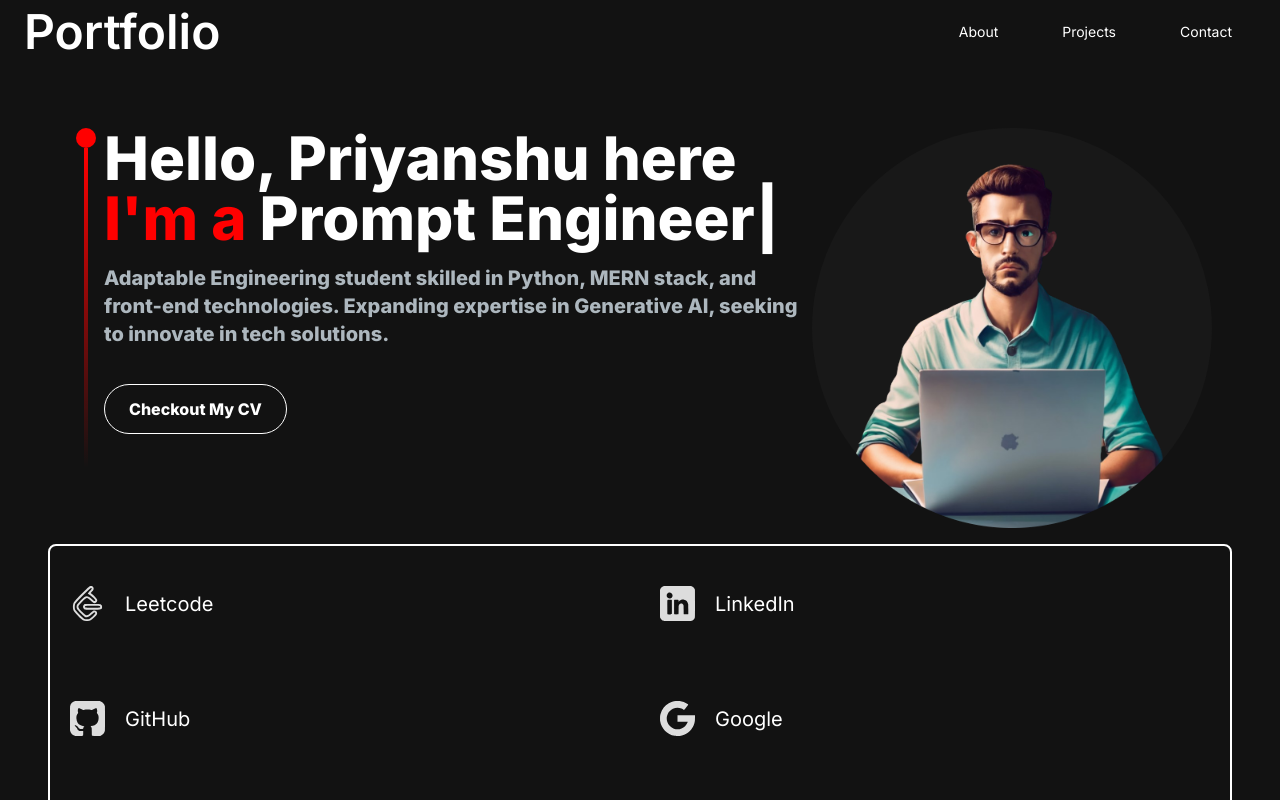
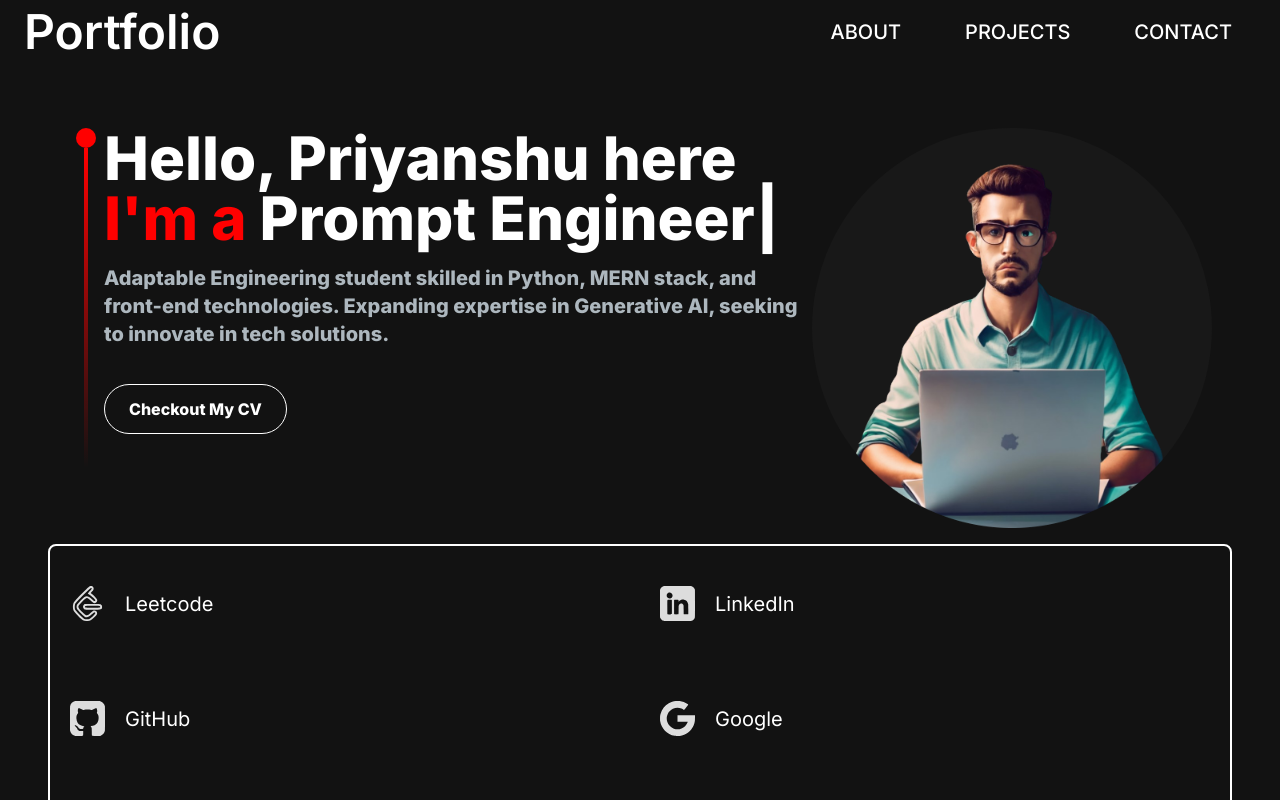
Before and after one commit to Coderx85/Portfolio, a Next.js app: page / in a window 1280 px wide. Built offline with nearby package versions, Linux system fonts and the light colour scheme.

Commit message:
Update Navbar

```diff
--- a/src/app/components/MenuOverlay.tsx
+++ b/src/app/components/MenuOverlay.tsx
@@ -5,7 +5,7 @@ import Navlink from "./Navlink"
 
 const MenuOverlay = ({ links }: { links: LinksProps[] }) => {
   return (
-    <ul className="flex flex-col py-4 items-center">
+    <ul className="flex flex-col items-center pt-20">
         {links.map((link, index) => (
             <li key={index}>
                 <Navlink href={link.path} title={link.title} />
--- a/src/app/components/Navbar.tsx
+++ b/src/app/components/Navbar.tsx
@@ -7,7 +7,7 @@ import MenuOverlay from "./MenuOverlay";
 const navLinks = [
   {
     title: "About",
-    path: "#abouts",
+    path: "#about",
   },
   {
     title: "Projects",
@@ -46,11 +46,14 @@ const Navbar = () => {
             </button>
           )}
         </div>
-        <div className="menu hidden  md:block md:w-auto text-white" id="navbar">
-          <ul className="flex p-4 md:p-0 md:flex-row space-x-8">
+        <div
+          className="menu hidden md:block md:w-auto text-white uppercase text-xl font-medium"
+          id="navbar"
+        >
+          <ul className="flex p-4 md:p-0 md:flex-row space-x-8 ">
             {navLinks.map((link, index) => (
-              <li key={index}>
-                <Link href={link.path}>
+              <li key={index} className="hover:bg-white hover:text-black active:bg-white active:text-black ">
+                <Link href={link.path} className="hover:bg-white hover:text-black active:bg-white active:text-black focus:bg-white focus:text-black">
                   {link.title}
                 </Link>
               </li>
--- a/src/app/components/Navlink.tsx
+++ b/src/app/components/Navlink.tsx
@@ -6,8 +6,8 @@ const Navlink = (link: NavlinksProps) => {
   return (
     <Link
     href={link.href}
-    className="block py-2 pl-3 pr-4 text-[#ADB7BE] active:text-red-800 sm:text-xl rounded md:p-0 hover:text-white"
->
+    className="block py-2 pl-3 pr-4 text-white active:text-red-800 active:bg-white sm:text-xl rounded md:p-0 focus:bg-white focus:text-black"
+    >
     {link.title}
     </Link>
   )
--- a/src/app/components/SocialLink.tsx
+++ b/src/app/components/SocialLink.tsx
@@ -8,7 +8,10 @@ const SocialLink = ({ url, icon }: IconProps) => {
   const imgurl = icon.toLowerCase();
 
   return (
-    <div className=' hover:bg-gray-700 cursor-pointer' >
+    <div
+      className=' hover:bg-gray-700 cursor-pointer'
+      id='contact'
+    >
       <Link className="my-5 flex text-center flex-row items-center flex-nowrap text-xl" href={url} target="_blank" rel="noopener noreferrer">
       <Image
         className="cursor-pointer m-5"
```
